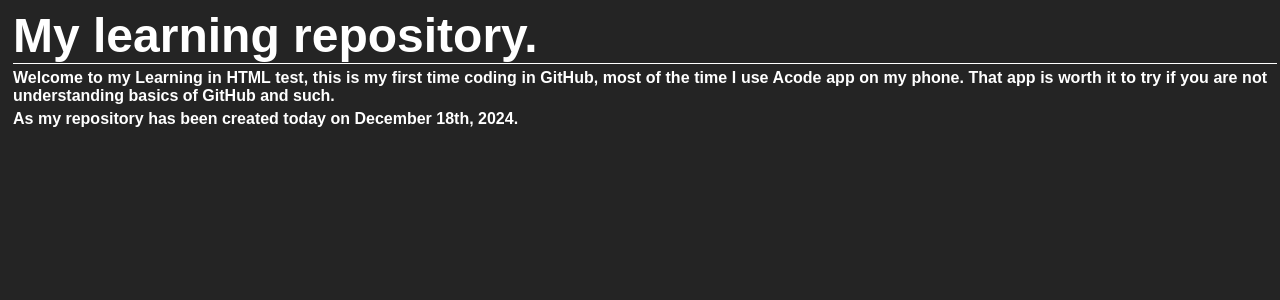
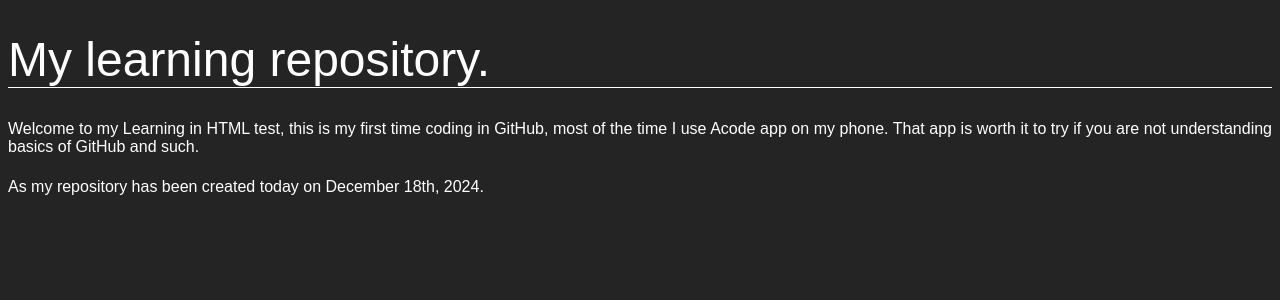
Before and after one commit to KeyzGames/KeyzGames.github.io, a PHP site: page / in a window 1280 px wide. Shown: the top 300 px of the page. Run offline with PHP 8.4, Linux system fonts and the light colour scheme.

Commit message:
Update styles.css

```diff
--- a/styles.css
+++ b/styles.css
@@ -11,18 +11,17 @@ body {
 }
 
 header {
-  margin-bottom: 5px;
+  margin-bottom: 10px;
 }
 
 h1, h2, h4 {
-    margin: 5px;
+  font-weight: normal;
 }
 
 h1 {
   font-size: 48px;
   border-bottom: 1px solid white;
   width: 100%;
-  font-weight: bold;
   color: white;
 }
 
```
